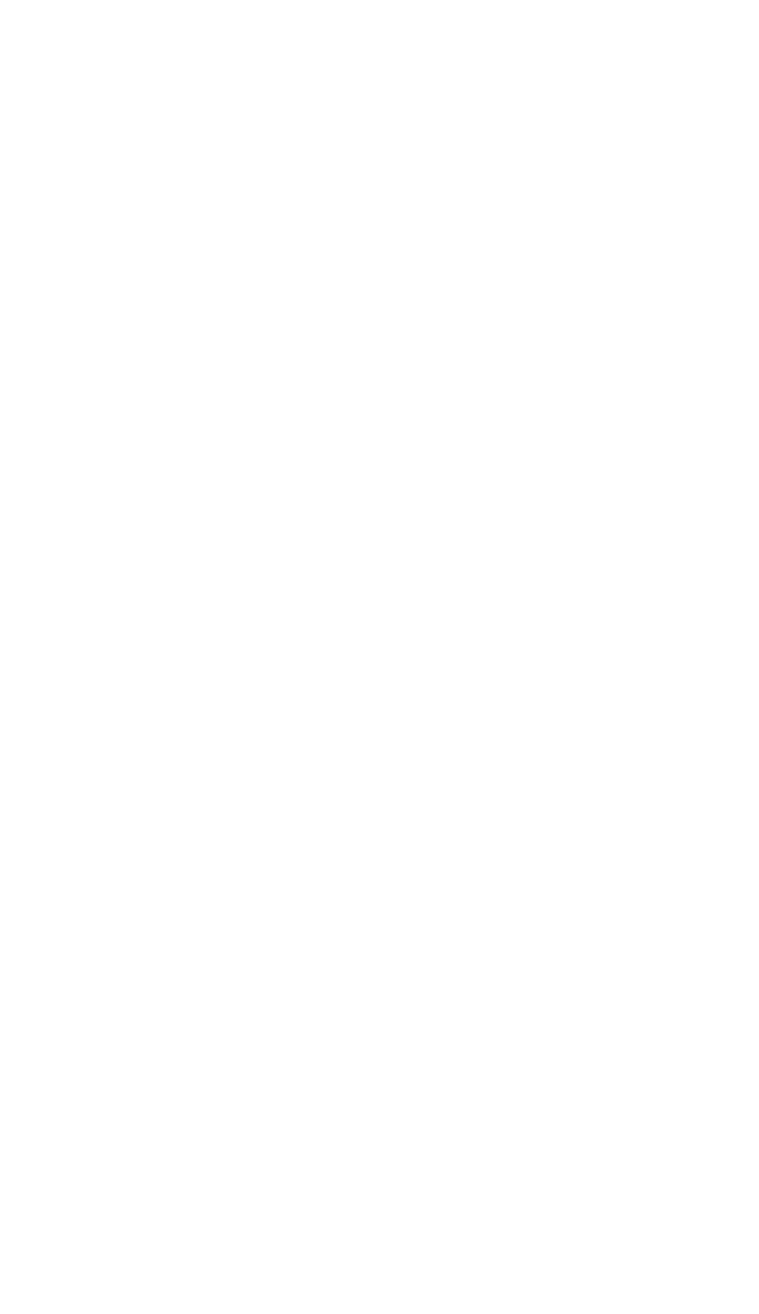
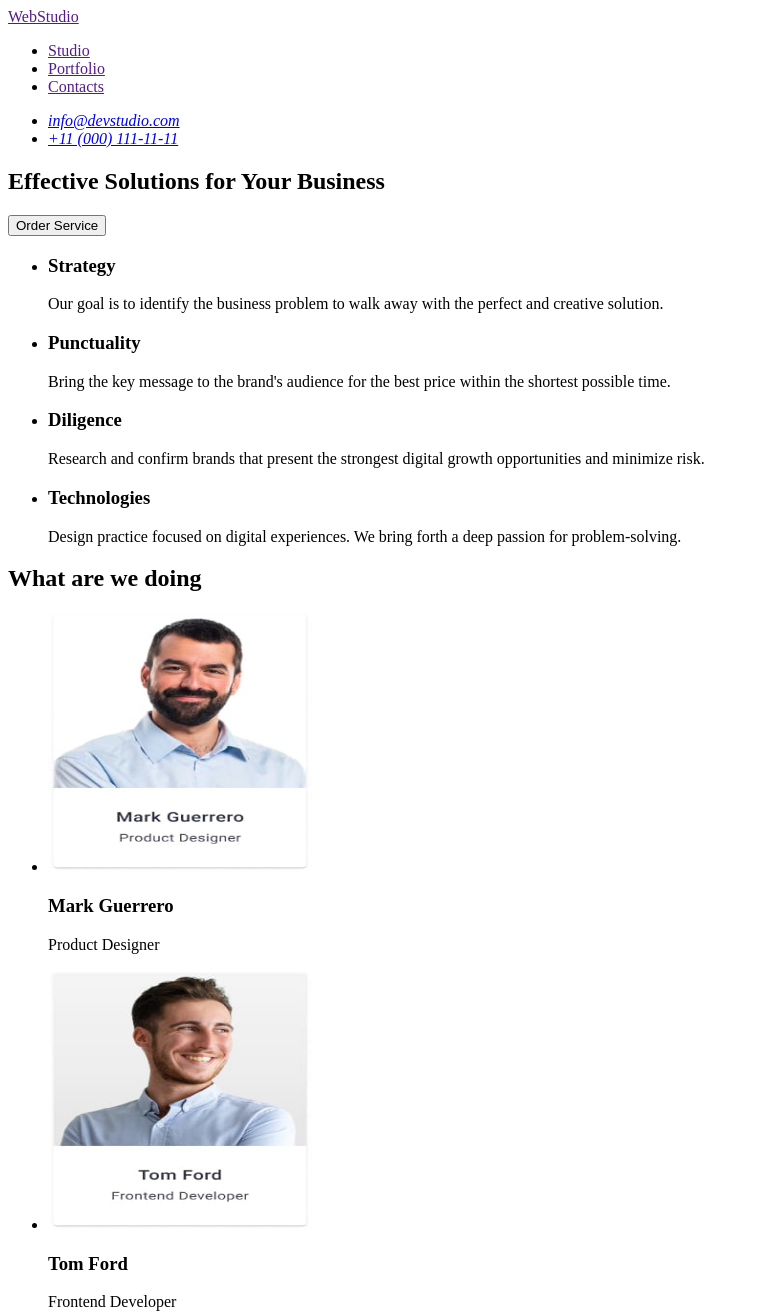
Before and after one commit to Dmitro80/goit-markup-hw--01-, a plain HTML site: page index.html in a window 1280 px wide. Shown: the top 1314 px of the page, without its empty margins (0-759 px from the left). Before the commit the page ends 800 px from the top, so only its background shows below. Drawn offline with Linux system fonts and the light colour scheme.

Commit message:
20/02/24

```diff
--- a/index.html
+++ b/index.html
@@ -3,9 +3,118 @@
   <head>
     <meta charset="UTF-8" />
     <meta name="viewport" content="width=device-width, initial-scale=1.0" />
-    <title>Document</title>
+    <title>WebStudio</title>
   </head>
   <body>
-    <header></header>
+    <header>
+      <nav>
+        <a href="">WebStudio</a>
+        <ul>
+          <li><a href="">Studio</a></li>
+          <li><a href="">Portfolio</a></li>
+          <li><a href="">Contacts</a></li>
+        </ul>
+      </nav>
+      <address>
+        <ul>
+          <li><a href="mailto:info@devstudio.com">info@devstudio.com</a></li>
+          <li><a href="tel:+110001111111">+11 (000) 111-11-11</a></li>
+        </ul>
+      </address>
+    </header>
+    <main>
+      <!--section hero-->
+      <section>
+        <h1>Effective Solutions for Your Business</h1>
+        <button type="button">Order Service</button>
+      </section>
+      <!--section1-->
+      <section>
+        <h2 hidden>features</h2>
+        <ul>
+          <li>
+            <h3>Strategy</h3>
+            <p>
+              Our goal is to identify the business problem to walk away with the
+              perfect and creative solution.
+            </p>
+          </li>
+          <li>
+            <h3>Punctuality</h3>
+            <p>
+              Bring the key message to the brand's audience for the best price
+              within the shortest possible time.
+            </p>
+          </li>
+          <li>
+            <h3>Diligence</h3>
+            <p>
+              Research and confirm brands that present the strongest digital
+              growth opportunities and minimize risk.
+            </p>
+          </li>
+          <li>
+            <h3>Technologies</h3>
+            <p>
+              Design practice focused on digital experiences. We bring forth a
+              deep passion for problem-solving.
+            </p>
+          </li>
+        </ul>
+      </section>
+      <!--section2-->
+      <section>
+        <h2>What are we doing</h2>
+        <ul>
+          <li>
+            <img
+              src="/images/img1_section3.jpg"
+              alt="Mark Guerrero"
+              width="264"
+              height="260"
+            />
+            <h3>Mark Guerrero</h3>
+            <p>Product Designer</p>
+          </li>
+          <li>
+            <img
+              src="/images/img2_section3.jpg"
+              alt="Tom Ford"
+              width="264"
+              height="260"
+            />
+            <h3>Tom Ford</h3>
+            <p>Frontend Developer</p>
+          </li>
+          <li>
+            <img
+              src="/images/img3_section3.jpg"
+              alt="Camila Garcia"
+              width="264"
+              height="260"
+            />
+            <h3>Camila Garcia</h3>
+            <p>Marketing</p>
+          </li>
+          <li>
+            <img
+              src="/images/img4_section3.jpg"
+              alt="Daniel Wilson"
+              width="264"
+              height="260"
+            />
+            <h3>Daniel Wilson</h3>
+            <p>UI Designer</p>
+          </li>
+        </ul>
+      </section>
+    </main>
+    <footer>
+      <a href="/index.html">WebStudio</a>
+      <p>
+        Increase the flow of customers and sales for your business with digital
+        marketing & growth solutions.
+      </p>
+    </footer>
   </body>
 </html>
```
Also changed, not shown: images/img1_section3.jpg (added), images/img2_section3.jpg (added), images/img3_section3.jpg (added), images/img4_section3.jpg (added).
